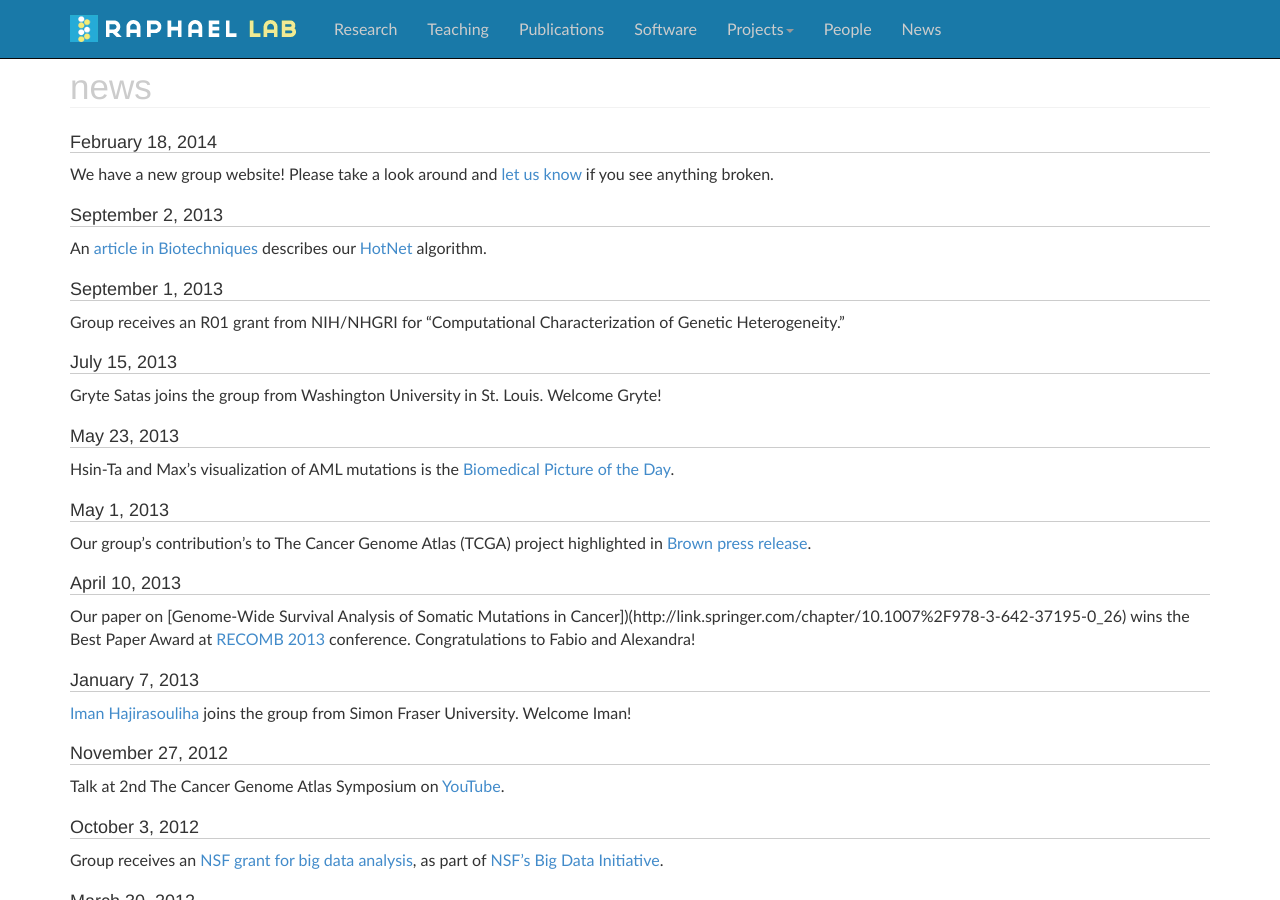
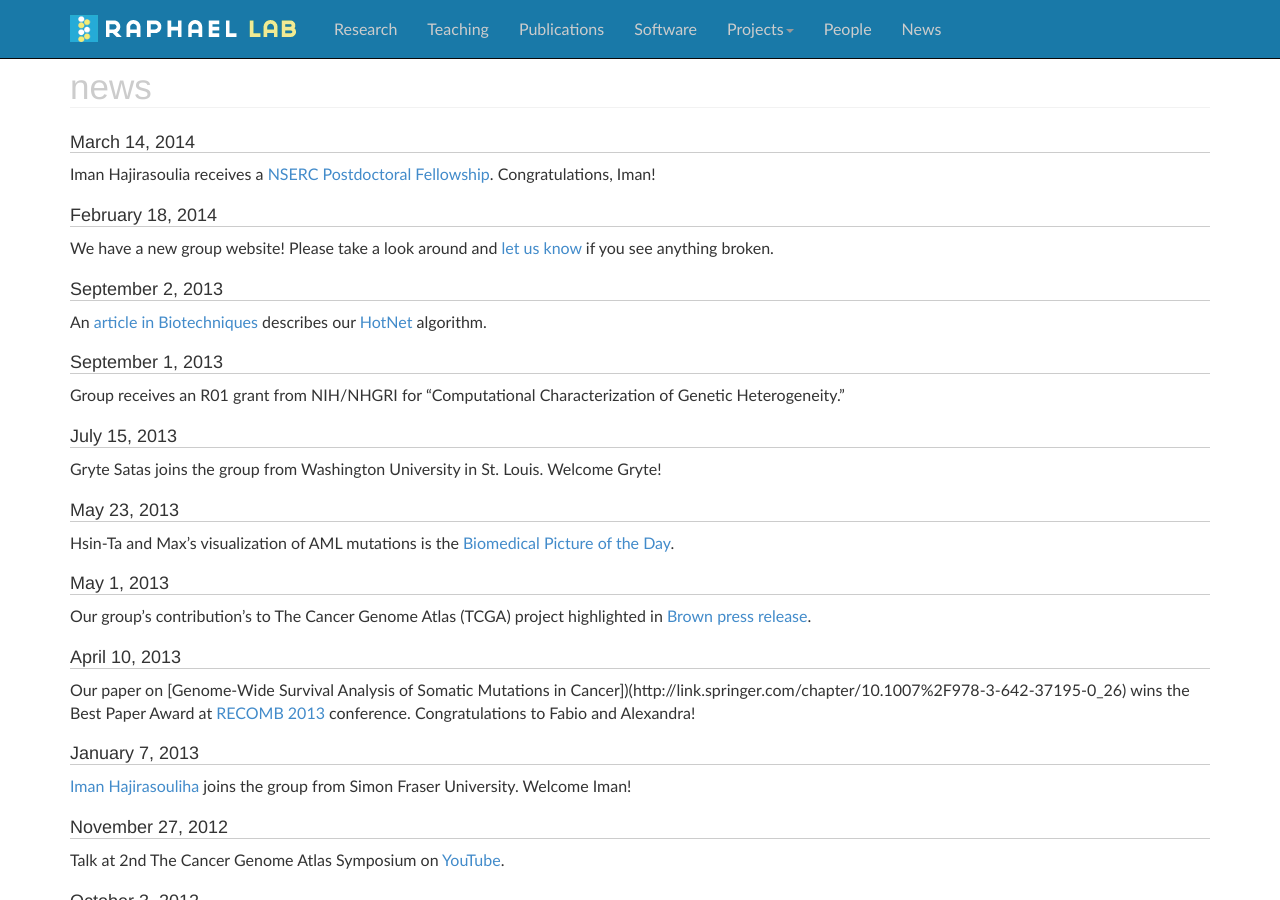
Before and after one commit to raphael-group/raphael-group.github.io, a Jekyll site: the page built from news/index.md, in a window 1280 px wide and 900 px high. Built offline with Jekyll 4.4.1, drawn with Linux system fonts in a browser that asks for light colours; nearby versions of some CDN libraries; Markdown is read by kramdown in place of the engine named in the settings; comment, search, counter and statistics services are not loaded.

Commit message:
added news itemZ

```diff
--- a/index.html
+++ b/index.html
@@ -38,6 +38,8 @@ title:  Raphael Lab // Brown University
     </div>
     <div class="col-md-4">
         <h2>Latest news</h2>
+<p><b>March 14, 2014</b></p>
+Iman Hajirasouliha receives a <a href=http://cs.brown.edu/news/2014/03/14/iman-hajirasouliha-receives-nserc-fellowship/>NSERC Postdoctoral Fellowship</a>.  Congratulations, Iman!
         <p><b>February 18, 2014</b></p>
         <p>We have a new group website! Please take a look around and <a href="mailto:browncompbio@gmail.com">let us know</a> if you see anything broken.</p>
         <p><a class="btn btn-default" href="/news" role="button">More news &raquo;</a></p>
--- a/news/index.md
+++ b/news/index.md
@@ -5,6 +5,10 @@ container_css_class: container
 ---
 
 #news
+##March 14, 2014
+Iman Hajirasoulia receives a [NSERC Postdoctoral Fellowship](http://cs.brown.edu/news/2014/03/14/iman-hajirasouliha-receives-nserc-fellowship/).  Congratulations, Iman!
+
+
 ##February 18, 2014
 We have a new group website! Please take a look around and [let us know](mailto:browncompbio@gmail.com) if you see anything broken.
 
```
